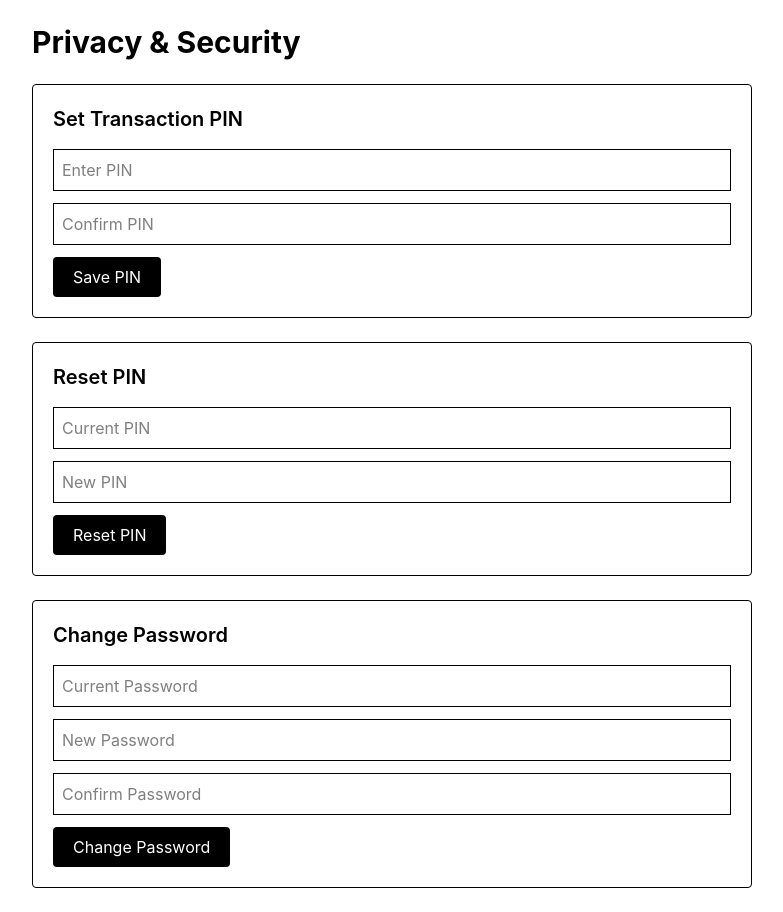
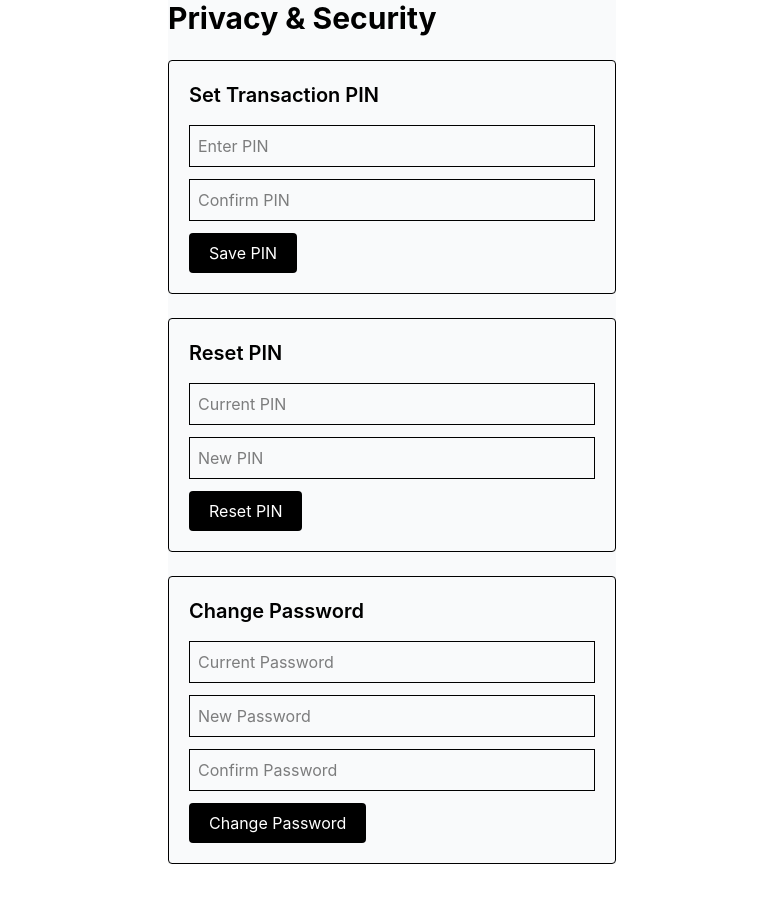
Before and after one commit to DanielApple05/Banking, a React (Vite) app in the folder frontend/: page /security-and-privacy in a window 1280 px wide. Shown: the whole page, without its empty margins (248-1031 px from the left). After the commit the page ends 864 px from the top, so only its background shows below. Built offline with nearby package versions, Linux system fonts and the light colour scheme.

Commit message:
fix: update layout of Security and Privacy page for improved user experience

```diff
--- a/frontend/src/assets/pages/security-and-privacy.jsx
+++ b/frontend/src/assets/pages/security-and-privacy.jsx
@@ -117,7 +117,7 @@
   };
 
   return (
-    <div className="max-w-3xl mx-auto p-6">
+    <div className="min-h-screen bg-gray-50 flex flex-col max-w-md mx-auto">
 
       <h1 className="text-3xl font-bold mb-6">
         Privacy & Security
```
